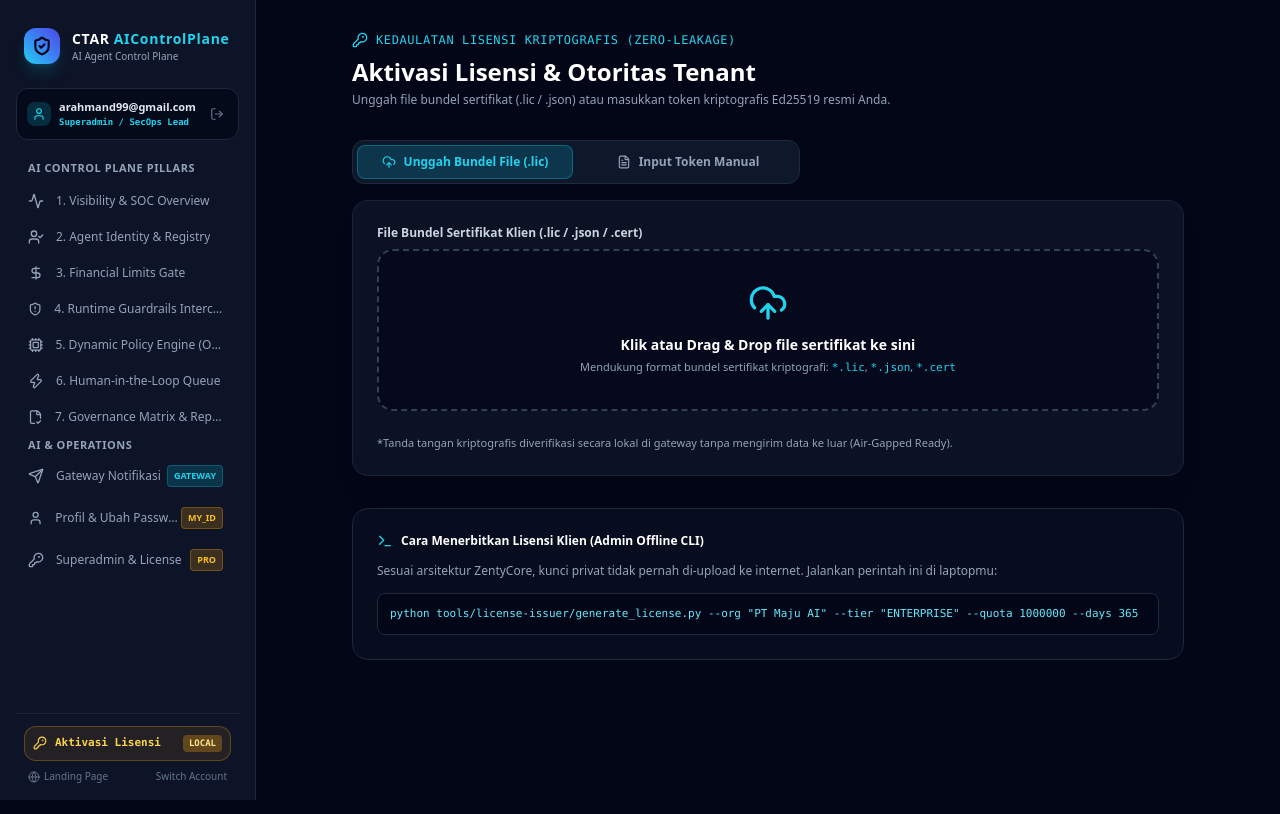
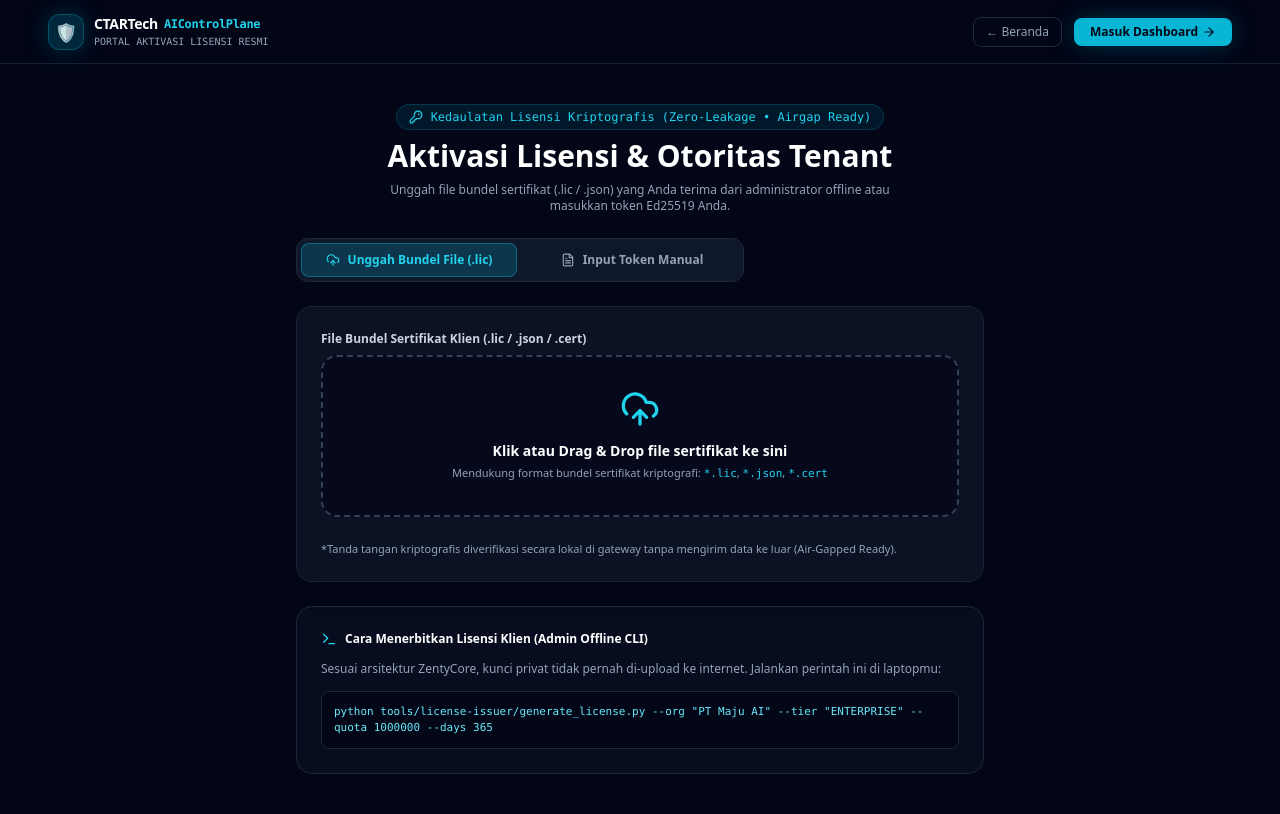
Before and after one commit to camanit/CTARTech-AIControlPlane, a Next.js app in the folder dashboard-web/: page /activation in a window 1280 px wide. Built offline with nearby package versions, Linux system fonts and the light colour scheme.

Commit message:
fix(ui): remove internal dashboard Sidebar from public /activation portal

```diff
--- a/dashboard-web/src/app/activation/page.tsx
+++ b/dashboard-web/src/app/activation/page.tsx
@@ -1,7 +1,6 @@
 'use client';
 
 import { useState } from 'react';
-import Sidebar from '@/components/Sidebar';
 import {
   KeyRound,
   ShieldCheck,
@@ -91,18 +90,50 @@ export default function ActivationPage() {
   };
 
   return (
-    <div className="flex min-h-screen bg-slate-950 text-slate-100 font-sans">
-      <Sidebar />
+    <div className="min-h-screen bg-slate-950 text-slate-100 font-sans flex flex-col">
+      {/* Top Header Navbar */}
+      <header className="h-16 border-b border-slate-800/80 bg-slate-950/80 backdrop-blur-md sticky top-0 z-50 flex items-center justify-between px-6 lg:px-12">
+        <div className="flex items-center gap-3">
+          <Link href="/" className="flex items-center gap-2.5">
+            <div className="w-9 h-9 rounded-xl bg-cyan-500/20 text-cyan-400 border border-cyan-500/30 flex items-center justify-center font-bold text-lg glow-cyan">
+              🛡️
+            </div>
+            <div>
+              <div className="font-bold text-sm tracking-tight text-white flex items-center gap-1.5">
+                <span>CTARTech</span>
+                <span className="text-cyan-400 font-mono text-xs">AIControlPlane</span>
+              </div>
+              <div className="text-[10px] text-slate-400 font-mono">PORTAL AKTIVASI LISENSI RESMI</div>
+            </div>
+          </Link>
+        </div>
 
-      <main className="flex-1 p-8 max-w-4xl mx-auto overflow-y-auto">
-        <div className="mb-8">
-          <div className="flex items-center gap-2 text-xs font-mono text-cyan-400 uppercase tracking-wider mb-2">
-            <KeyRound className="w-4 h-4" />
-            <span>Kedaulatan Lisensi Kriptografis (Zero-Leakage)</span>
+        <div className="flex items-center gap-3 text-xs">
+          <Link
+            href="/"
+            className="text-slate-400 hover:text-white transition-colors px-3 py-1.5 rounded-lg border border-slate-800 hover:border-slate-700"
+          >
+            &larr; Beranda
+          </Link>
+          <Link
+            href="/login"
+            className="bg-cyan-500 text-slate-950 font-bold px-4 py-1.5 rounded-lg hover:bg-cyan-400 transition-colors flex items-center gap-1 glow-cyan"
+          >
+            <span>Masuk Dashboard</span>
+            <ArrowRight className="w-3.5 h-3.5" />
+          </Link>
+        </div>
+      </header>
+
+      <main className="flex-1 p-6 md:p-10 max-w-3xl mx-auto w-full space-y-6">
+        <div className="text-center space-y-2">
+          <div className="inline-flex items-center gap-2 px-3 py-1 rounded-full bg-cyan-500/10 text-cyan-400 border border-cyan-500/20 text-xs font-mono">
+            <KeyRound className="w-3.5 h-3.5" />
+            <span>Kedaulatan Lisensi Kriptografis (Zero-Leakage &bull; Airgap Ready)</span>
           </div>
-          <h1 className="text-2xl font-extrabold text-white">Aktivasi Lisensi &amp; Otoritas Tenant</h1>
-          <p className="text-xs text-slate-400 mt-1">
-            Unggah file bundel sertifikat (.lic / .json) atau masukkan token kriptografis Ed25519 resmi Anda.
+          <h1 className="text-2xl md:text-3xl font-extrabold text-white">Aktivasi Lisensi &amp; Otoritas Tenant</h1>
+          <p className="text-xs text-slate-400 max-w-lg mx-auto">
+            Unggah file bundel sertifikat (.lic / .json) yang Anda terima dari administrator offline atau masukkan token Ed25519 Anda.
           </p>
         </div>
 
```
